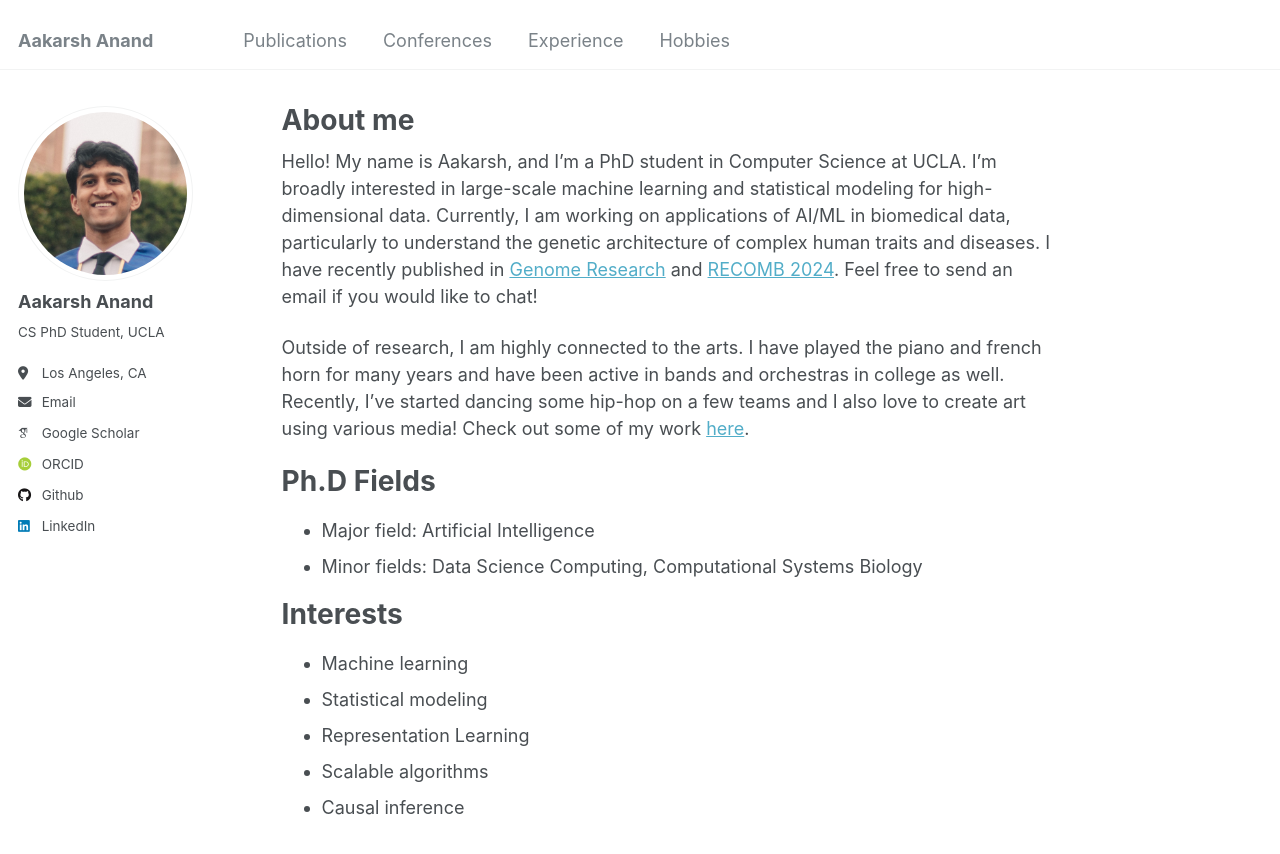
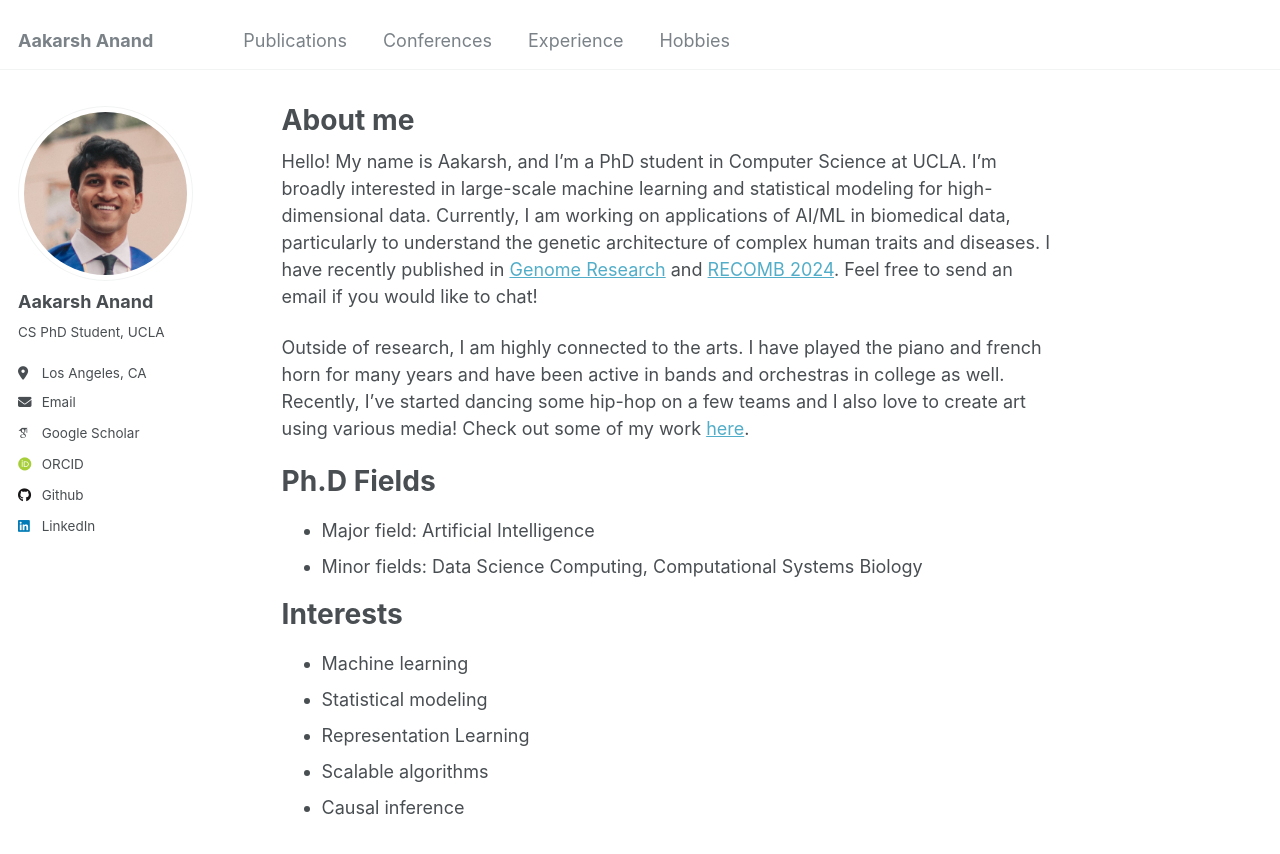
Before and after one commit to aakarsh-anand/aakarsh-anand.github.io, a Jekyll site: the page built from _pages/about.md, in a window 1280 px wide and 1028 px high. Shown: the top 854 px of the window. Built offline with Jekyll 4.4.1, drawn with Linux system fonts in a browser that asks for light colours; some web fonts are replaced.

Commit message:
change headshot

```diff
--- a/_config.yml
+++ b/_config.yml
@@ -21,7 +21,7 @@ repository               : "aakarsh-anand.github.io"
 #               Additional customization can be done by editing /_includes/author-profile.html
 author:
   # Biographic information
-  avatar           : "headshot.jpg"
+  avatar           : "headshot2.jpg"
   name             : "Aakarsh Anand"
   pronouns         : # example: "she/her"
   bio              : "CS PhD Student, UCLA"
```
Also changed, not shown: images/headshot2.jpg (added), 1 other file.
